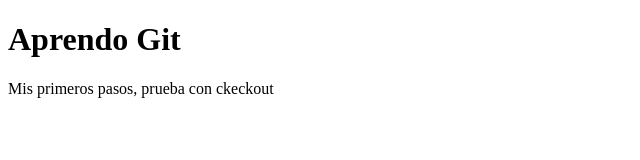
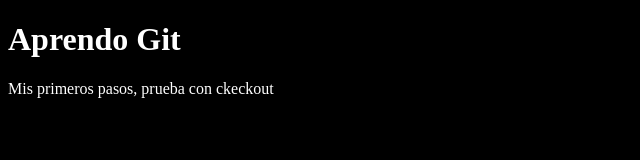
Before and after one commit to Wilmer200520t/Aprendo_Git, a website: page index.html in a window 1280 px wide. Shown: the whole page, without its empty margins (0-640 px from the left). Drawn offline with Linux system fonts and the light colour scheme.

Commit message:
archivo css

```diff
--- /dev/null
+++ b/css.css
@@ -0,0 +1,4 @@
+html{
+    background-color: #000;
+    color: #fff;
+}
--- a/index.html
+++ b/index.html
@@ -4,6 +4,7 @@
     <meta charset="UTF-8">
     <meta name="viewport" content="width=device-width, initial-scale=1.0">
     <title>Aprendiendo Git</title>
+    <link rel="stylesheet" href="css.css">
 </head>
 <body>
     <h1>Aprendo Git</h1>
```
